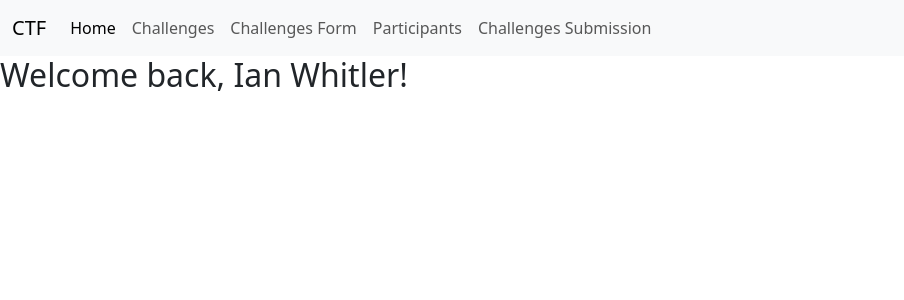
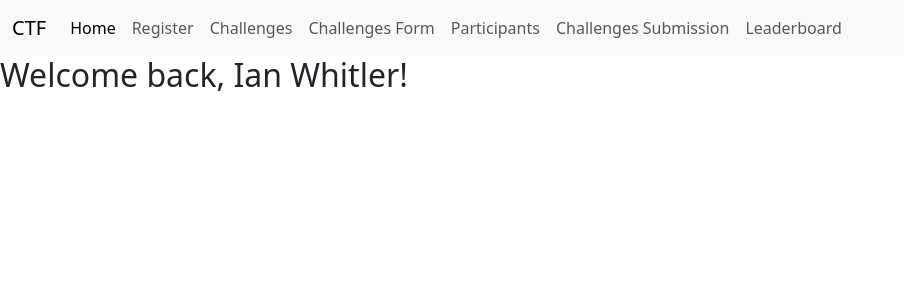
Before and after one commit to SlaX0riuZ/django-exp, a Django app: page / in a window 1280 px wide. Shown: the top 300 px of the page, without its empty margins (0-904 px from the left). Run offline with Django 4.2, Linux system fonts and the light colour scheme; a user stored in the database is signed in.

Commit message:
end 4/29

```diff
--- a/djangotutorial/ctf/templates/index.html
+++ b/djangotutorial/ctf/templates/index.html
@@ -27,6 +27,9 @@
                     <a class="nav-link active" aria-current="page" href="{% url 'home' %}">Home</a>
                   </li>
                   <li class="nav-item">
+                    <a class="nav-link" href="{% url 'register' %}">Register</a>
+                  </li>
+                  <li class="nav-item">
                     <a class="nav-link" href="{% url 'challenges' %}">Challenges</a>
                   </li>
                   <li class="nav-item">
@@ -37,6 +40,10 @@
                   </li>
                   <li class="nav-item">
                     <a class="nav-link" href="{% url 'challengecompletion' %}">Challenges Submission</a>
+                  </li>
+                  <li class="nav-item">
+                    <a class="nav-link" href="{% url 'leaderboard' %}">Leaderboard</a>
+                  </li>
                 </ul>
               </div>
             </div>
--- a/djangotutorial/ctf/templates/leaderboard.html
+++ b/djangotutorial/ctf/templates/leaderboard.html
@@ -39,7 +39,6 @@
             <b>Time Remaining:
             <br><p id='timer' ></p></b>
         </div>
-            <!--
             <script>
                 var timerdate = "{{operations.timer}}";
                 // Set the date we're counting down to
@@ -59,7 +58,6 @@
                     document.getElementById('timer').innerHTML = 'EXPIRED';
                 }
             }, 1000);
-            -->
-
-
+        </script>
+    </div>
 {% endblock %}
--- a/djangotutorial/ctf/views.py
+++ b/djangotutorial/ctf/views.py
@@ -1,6 +1,5 @@
 from django.shortcuts import render, redirect, get_object_or_404
 from django.contrib import messages
-from django.contrib.auth.forms import UserCreationForm
 from .models import *
 from .forms import *
 from django.contrib.auth import login
@@ -119,13 +118,14 @@ def leaderboard(request):
 
 def register(request):
     if request.method == 'POST':
-        form = UserCreationForm(request.POST) # in text: 'CustomUserCreationForm()'
+        form = CustomUserCreationForm(request.POST) # in text: 'CustomUserCreationForm()'
         if form.is_valid():
             user = form.save()
             login(request, user)
             return redirect('home')
-    else: form = UserCreationForm() # in text: 'CustomUserCreationForm()'
-    return render(request, 'registration/register.html', {
+    else:
+        form = CustomUserCreationForm() # in text: 'CustomUserCreationForm()'
+    return render(request, 'register.html', {
         'form': form,
         'notify': notify,
         'operations': operations,
```
Also changed, not shown: djangotutorial/ctf/forms.py (+10 -0 lines), djangotutorial/db.sqlite3. Lines whose indentation alone changed are shown as unchanged.
